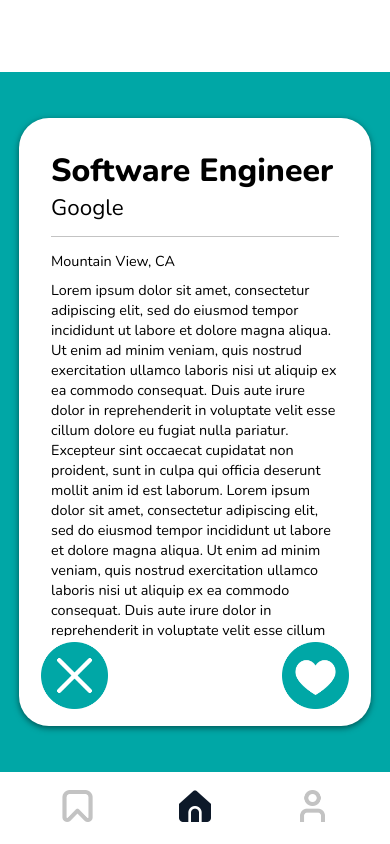
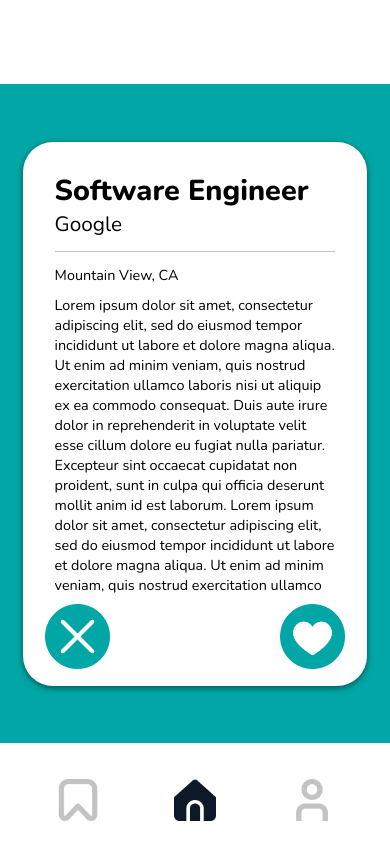
Before and after one commit to Vivian-Trieu/ResuMate, a React (Create React App) app: page / in a window 390 px wide. Built offline with nearby package versions, Linux system fonts and the light colour scheme.

Commit message:
media query for phone and desktop

```diff
--- a/src/Components/BottomNavigation.css
+++ b/src/Components/BottomNavigation.css
@@ -4,9 +4,10 @@
     bottom: 0;
     left: 0;
     right: 0;
-    height: 5%;
+    /* height: 5%;  */
     /* min-height: 72px; */
-    min-height: 4.5em;
+    height: 10vh;
+    /* min-height: 1vh; */
     display: flex;
     align-items: center;
     justify-content: center;
@@ -46,6 +47,6 @@
 }
 
 .nav-button-img {
-    width: 28%;
-    max-width: 200px;
+    width: 5vh;
+    max-width: 3.5em;
 }
--- a/src/Components/HeaderTab.css
+++ b/src/Components/HeaderTab.css
@@ -5,9 +5,9 @@
     bottom: 0;
     left: 0;
     right: 0;
-    height: 5%;
+    height: 10vh;
     /* min-height: 72px; */
-    min-height: 4.5em;
+    /* min-height: 4.5em; */
     display: flex;
     align-items: center;
 }
--- a/src/Components/HomeScreen.css
+++ b/src/Components/HomeScreen.css
@@ -1,6 +1,10 @@
 body {
     margin: 0 !important;
     font-family: 'Nunito', sans-serif;
+}
+
+.header-placeholder {
+    height: 10vh
 }
 
 .home-screen-container {
@@ -8,7 +12,7 @@ body {
     flex-direction: column;
     justify-content: center;
     align-items: center;
-    height: 100vh;
+    height: 80vh;
     background-color: #00A7A6;
 }
 
@@ -25,7 +29,7 @@ body {
     /* min-height: 550px;
     max-height: 550px; */
     width: 20em;
-    height: 36em;
+    height: 35em;
     border-radius: 30px; /* Add rounded corners */
 }
 
@@ -91,13 +95,13 @@ button {
 .job-title {
     text-align: left;
     margin-top: 0.3em;
-    font-size: 2em !important;
+    font-size: 1.8em !important;
     margin-bottom: 0 !important;
     /* margin: 2px; */
 }
 
 p, .company {
-    font-size: 1.4em;
+    font-size: 1.3em;
     margin-top: 0 !important;
     margin-bottom: 0.6em;
 }
@@ -124,13 +128,20 @@ p {
     padding-top: 20px;
 }
 
-/* Media query for mobile screens
-@media (max-width: 768px) {
-    .home-screen-box {
-      width: 95%;
+/* Media query for mobile screens */
+@media (max-width: 780px) {
+    .home-screen-container {
+        height: 78dvh
     }
+    .job-box {
+        height: 32em;
+        width: 19.5em;
 
-    .ssave-button {
-      width: 100%;
     }
-} */
+}
+@media (min-width: 1500px) {
+    .job-box {
+        height: 50em;
+        width: 25em;
+    }
+}
--- a/src/Components/HomeScreen.js
+++ b/src/Components/HomeScreen.js
@@ -2,7 +2,6 @@ import React, {useState, useEffect} from 'react'
 import "./HomeScreen.css"
 import SaveButton from "../img/click-to-save-job-button.png"
 import SkipButton from "../img/click-to-skip-job-button.png"
-import BottomNavigation from "./BottomNavigation";
 
 function HomeScreen({likedJobs, setLikedJobs}) {
 
@@ -66,6 +65,8 @@ function HomeScreen({likedJobs, setLikedJobs}) {
 
       if (currentScreen === 'swiping') {
         content = (
+          <>
+            <div className="header-placeholder"></div>
             <div className="home-screen-container">
               <div className="job-box">
                 <div className="job">
@@ -85,9 +86,12 @@ function HomeScreen({likedJobs, setLikedJobs}) {
                 </div>
               </div>
             </div>
+          </>
         );
       } else if (currentScreen === 'no-more') {
         content = (
+          <>
+            <div className="header-placeholder"></div>
             <div className="home-screen-container">
               <div className="job-box">
                 <div className="job no-more">
@@ -96,22 +100,16 @@ function HomeScreen({likedJobs, setLikedJobs}) {
                 </div>
               </div>
             </div>
+          </>
         );
       }
 
       return (
         <>
           <div className="job-finder">
-            <header>
-
-            </header>
-
-            <main>
             {content}
-            </main>
             <div style={{display: 'none'}}> Icons made by <a href="https://www.flaticon.com/authors/freepik" title="Freepik"> Freepik </a> from <a href="https://www.flaticon.com/" title="Flaticon">www.flaticon.com'</a></div>
           </div>
-          <BottomNavigation/>
         </>
       );
 
--- a/src/Components/MyAccount.css
+++ b/src/Components/MyAccount.css
@@ -1,14 +1,19 @@
 body {
     margin: 0;
+}
+
+.header-placeholder {
+    height: 10vh
 }
 
 .my-account-cointainer {
     display: flex;
     flex-direction: column;
-    justify-content: center;
+    /* justify-content: center; */
     align-items: center;
-    height: 100vh;
+    height: 80vh;
     background-color: #efefef;
+    margin: auto;
 }
 
 
@@ -43,7 +48,7 @@ body {
 }
 
 .my-account-title {
-    margin: 0 !important;
+    margin: 2em 0 0.3em 0 !important;
     display: flex;
     width: 22em;
 }
@@ -57,8 +62,8 @@ body {
     /* font-size: 1.3em */
 }
 
-.my-account-cointainer h3,
-.my-account-cointainer p {
+.my-account-block h3,
+.my-account-block p {
     margin: 0;
 }
 
@@ -71,3 +76,29 @@ body {
     width: 100%;
     /* width: 20em; */
 }
+
+/* Media query for mobile screens */
+@media (max-width: 780px) {
+    .my-account-container {
+        height: 78dvh
+    }
+    /* .job-box {
+        height: 32em;
+        width: 19.5em;
+
+    } */
+}
+@media (min-width: 1500px) {
+    .my-account-title {
+        width: 25em;
+    }
+
+    .my-account-box {
+        height: 50em;
+    }
+
+    .my-account-block {
+        /* height: 50em; */
+        width: 25em;
+    }
+}
--- a/src/Components/MyAccount.js
+++ b/src/Components/MyAccount.js
@@ -3,7 +3,6 @@ import "./MyAccount.css"
 import UserProfile from "../img/user-profile.png"
 import UserPreference from "../img/user-preference.png"
 import UserSetting from "../img/user-setting.png"
-import BottomNavigation from "./BottomNavigation";
 
 
 function MyAccount({ activeTab, setActiveTab}) {
@@ -13,6 +12,7 @@ function MyAccount({ activeTab, setActiveTab}) {
 
     return (
         <>
+        <div className="header-placeholder"></div>
         <div className="my-account-cointainer">
           <div className="my-account-title">
             <h1 className="my-account">Your Account</h1>
@@ -48,7 +48,6 @@ function MyAccount({ activeTab, setActiveTab}) {
                 </div>
             </div>
         </div>
-        <BottomNavigation />
         </>
       );
 }
--- a/src/Components/Profile.js
+++ b/src/Components/Profile.js
@@ -3,7 +3,7 @@ import ProfilePic from "../img/profile-pic.jpg"
 import "./Profile.css"
 // import BottomNavigation from "./Components/BottomNavigation";
 
-function Profile({ hideBottomNav }) {
+function Profile() {
     return (
         <div className="profile-container">
             <div className="profile-box">
--- a/src/Components/SavedJobs.css
+++ b/src/Components/SavedJobs.css
@@ -2,13 +2,18 @@ body {
     margin: 0;
 }
 
-.saved-jobs-cointainer {
+.header-placeholder {
+    height: 10vh
+}
+
+.saved-jobs-container {
     display: flex;
     flex-direction: column;
-    justify-content: center;
+    /* justify-content: center; */
     align-items: center;
-    height: 100vh;
+    height: 80vh;
     background-color: #00A7A6;
+    margin: auto;
 }
 
 
@@ -28,7 +33,7 @@ body {
 }
 
 .saved-jobs-title {
-    margin: 0 !important;
+    margin: 2em 0 0.3em 0 !important;
     display: flex;
     width: 22em;
 }
@@ -42,8 +47,8 @@ body {
     /* font-size: 1.3em */
 }
 
-.saved-jobs-cointainer h3,
-.saved-jobs-cointainer p {
+.saved-job h3,
+.saved-job p {
     margin: 0;
 }
 
@@ -52,7 +57,7 @@ body {
     display: flex;
     align-items: center;
     flex-direction: column;
-    height: 34em;
+    /* height: 34em; */
     width: 100%;
     /* width: 20em; */
 }
@@ -74,4 +79,32 @@ body {
 }
 
 
-  /* Styles for job title, company, etc */
+  /* Media query for mobile screens */
+@media (max-width: 780px) {
+    .saved-jobs-container {
+        height: 78dvh
+    }
+
+    .saved-jobs-box {
+        height: 30em;
+    }
+    /* .job-box {
+        height: 32em;
+        width: 19.5em;
+
+    } */
+}
+@media (min-width: 1500px) {
+    .saved-jobs-title {
+        width: 25em;
+    }
+
+    .saved-jobs-box {
+        height: 53em;
+    }
+
+    .saved-job {
+        /* height: 50em; */
+        width: 25em;
+    }
+}
--- a/src/Components/SavedJobs.js
+++ b/src/Components/SavedJobs.js
@@ -3,7 +3,9 @@ import React from 'react';
 
 function SavedJobs({likedJobs}) {
   return (
-    <div className="saved-jobs-cointainer">
+    <>
+      <div className="header-placeholder"></div>
+      <div className="saved-jobs-container">
         <div className="saved-jobs-title">
           <h1 className="saved-jobs">Saved Jobs</h1>
         </div>
@@ -21,6 +23,7 @@ function SavedJobs({likedJobs}) {
           ))}
         </div>
       </div>
+    </>
   );
 }
 
```
Lines whose indentation alone changed are shown as unchanged.
